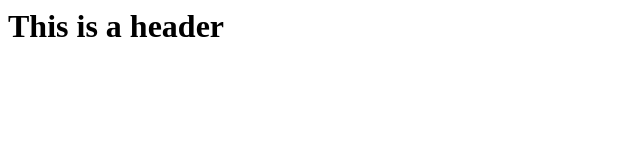
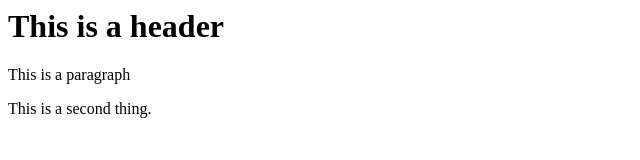
Before and after one commit to Jdubstep1357/git-test, a plain HTML site: page index.html in a window 1280 px wide. Shown: the whole page, without its empty margins (0-640 px from the left). Drawn offline with Linux system fonts and the light colour scheme.

Commit message:
Second Commit

```diff
--- a/index.html
+++ b/index.html
@@ -1,5 +1,7 @@
 <html>
     <body>
         <h1>This is a header</h1>
+        <p>This is a paragraph</p>
+        <p>This is a second thing.</p>
     </body>
 </html>
```
